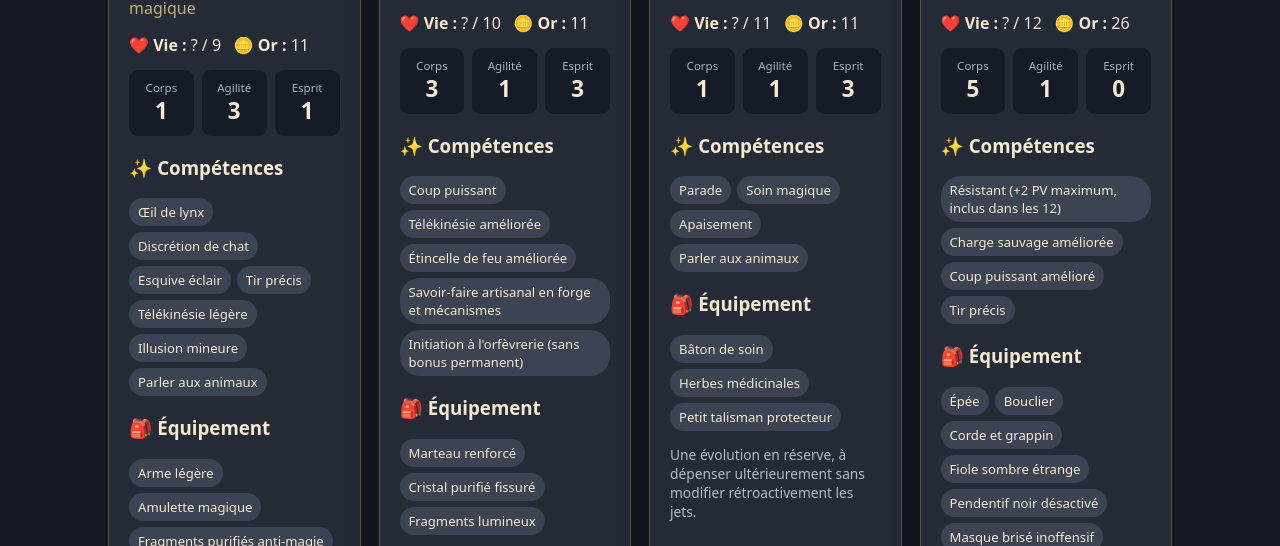
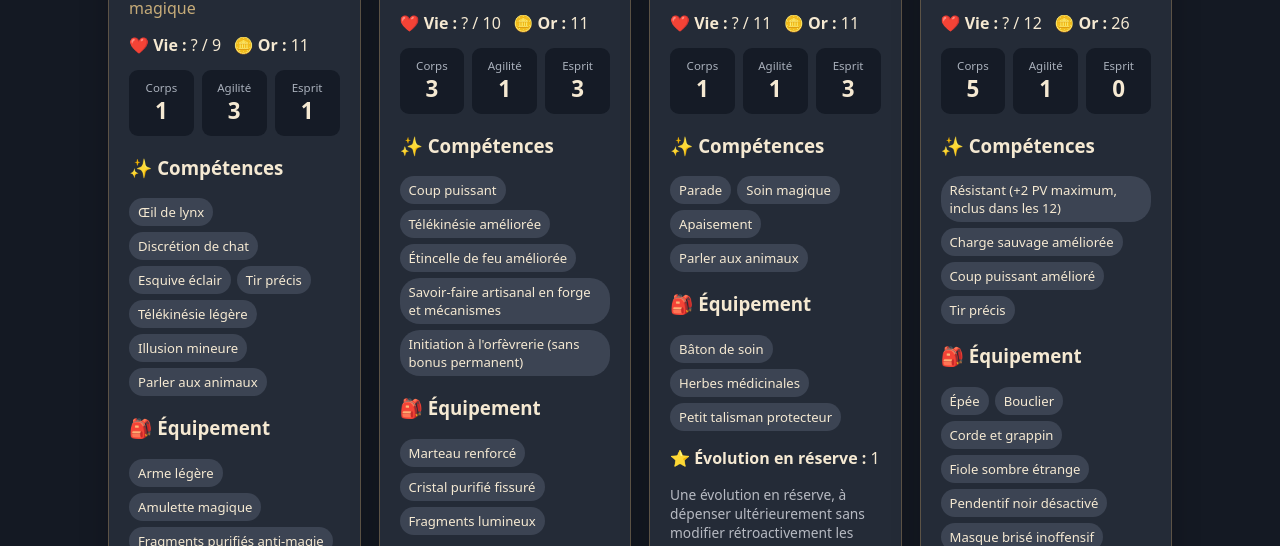
Before and after one commit to maurphinus/JDR-FAMILIAL, a plain HTML site: page index.html in a window 1280 px wide. Shown: the part 400-946 px from the top of the page. Drawn offline with Linux system fonts and the light colour scheme.

Commit message:
Afficher les évolutions, économies et caisse commune

```diff
--- a/index.html
+++ b/index.html
@@ -4,6 +4,6 @@
 <script>
 const el=document.querySelector('#heroes');const fmt=v=>v===null||v===undefined?'?':String(v);const safe=s=>String(s??'').replace(/[&<>"']/g,c=>({'&':'&amp;','<':'&lt;','>':'&gt;','"':'&quot;','\'':'&#39;'}[c]));
 function chips(items){return items?.length?items.map(x=>`<span class="chip">${safe(x)}</span>`).join(''):'<span class="muted">À découvrir</span>'}
-function render(p){return `<article class="hero"><div class="avatar" aria-hidden="true">${safe(p.emoji)}</div><h2>${safe(p.nom)}</h2><p class="role">${safe(p.role)}</p><div class="line">❤️ <b>Vie :</b> ${fmt(p.pv)} / ${fmt(p.pvMax)} &nbsp; 🪙 <b>Or :</b> ${fmt(p.or)}</div><div class="stats">${[['Corps',p.corps],['Agilité',p.agilite],['Esprit',p.esprit]].map(([k,v])=>`<div class="stat"><small>${k}</small><strong>${fmt(v)}</strong></div>`).join('')}</div><h3>✨ Compétences</h3><div class="chips">${chips(p.competences)}</div><h3>🎒 Équipement</h3><div class="chips">${chips(p.equipement)}</div>${p.familier?`<p>🐾 <b>Familier :</b> ${safe(p.familier)}</p>`:''}${p.notes?`<p class="muted">${safe(p.notes)}</p>`:''}</article>`}
-fetch('./personnages.json',{cache:'no-store'}).then(r=>{if(!r.ok)throw Error('Fichier introuvable');return r.json()}).then(d=>{el.innerHTML=d.personnages.map(render).join('')}).catch(e=>{el.innerHTML='';document.querySelector('#error').textContent='Impossible de charger les fiches. Vérifie la publication GitHub Pages.'});
+function render(p){return `<article class="hero"><div class="avatar" aria-hidden="true">${safe(p.emoji)}</div><h2>${safe(p.nom)}</h2><p class="role">${safe(p.role)}</p><div class="line">❤️ <b>Vie :</b> ${fmt(p.pv)} / ${fmt(p.pvMax)} &nbsp; 🪙 <b>Or :</b> ${fmt(p.or)}</div><div class="stats">${[['Corps',p.corps],['Agilité',p.agilite],['Esprit',p.esprit]].map(([k,v])=>`<div class="stat"><small>${k}</small><strong>${fmt(v)}</strong></div>`).join('')}</div><h3>✨ Compétences</h3><div class="chips">${chips(p.competences)}</div><h3>🎒 Équipement</h3><div class="chips">${chips(p.equipement)}</div>${p.familier?`<p>🐾 <b>Familier :</b> ${safe(p.familier)}</p>`:''}${p.orSupplementaire?`<p class="muted">🪙 ${safe(p.orSupplementaire)}</p>`:''}${p.evolutionsEnReserve?`<p>⭐ <b>Évolution en réserve :</b> ${p.evolutionsEnReserve}</p>`:''}${p.equipementEnvisage?.length?`<h3>🛒 Équipement envisagé (non acheté)</h3><div class="chips">${chips(p.equipementEnvisage)}</div>`:''}${p.notes?`<p class="muted">${safe(p.notes)}</p>`:''}</article>`}
+fetch('./personnages.json',{cache:'no-store'}).then(r=>{if(!r.ok)throw Error('Fichier introuvable');return r.json()}).then(d=>{el.innerHTML=d.personnages.map(render).join('')+`<p class="muted" style="grid-column:1/-1;text-align:center">🏦 Caisse commune : ${fmt(d.caisseCommune)} pièce(s) d’or</p>`}).catch(e=>{el.innerHTML='';document.querySelector('#error').textContent='Impossible de charger les fiches. Vérifie la publication GitHub Pages.'});
 </script></body></html>
```
